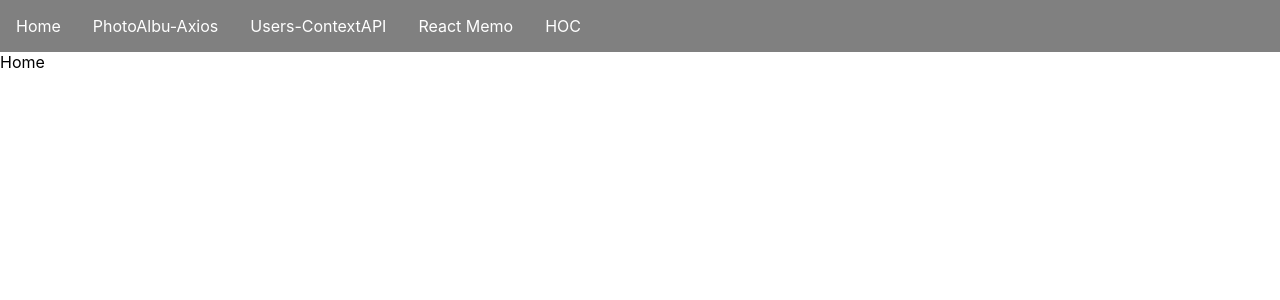
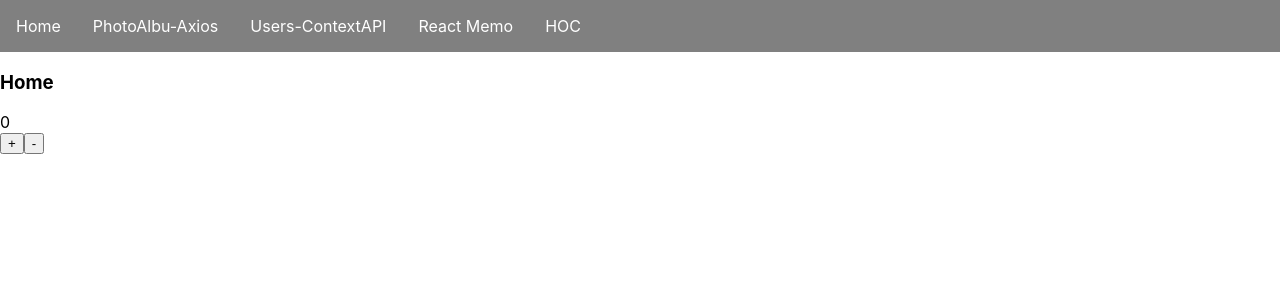
Before and after one commit to SanuKumar/react-brushup, a React (Create React App) app: page / in a window 1280 px wide. Shown: the top 300 px of the page. Built offline with nearby package versions, Linux system fonts and the light colour scheme; no server answers.

Commit message:
added error boundry

```diff
--- a/src/App.js
+++ b/src/App.js
@@ -6,6 +6,7 @@ import Header from "./components/Header/Header";
 import User from "./components/Users/User_ContextAPI";
 import ParentMemo from "./components/Memo/Parent";
 import { HOC, HOCRed, HOCGreen } from "./components/HOC";
+import ErrorBoundary from "./components/ErrorBoundry";
 import "./App.css";
 
 const UserData = createContext();
@@ -29,10 +30,10 @@ const App = () => {
     setUsers(data);
   };
   return (
-    <>
+    <ErrorBoundary>
       <Header />
       <Routes>
-        <Route exact path="/" element={<Home />} />
+        <Route exact path="/" element={<Home component={HOC} />} />
         <Route exact path="/photos" element={<PhotoAlbum />} />
         <Route
           exact
@@ -48,14 +49,14 @@ const App = () => {
           exact
           path="/hoc"
           element={
-            <div>
+            <>
               <HOCRed component={HOC} />
               <HOCGreen component={HOC} />
-            </div>
+            </>
           }
         />
       </Routes>
-    </>
+    </ErrorBoundary>
   );
 };
 
--- /dev/null
+++ b/src/components/ErrorBoundry/index.js
@@ -0,0 +1,25 @@
+import React from "react";
+
+class ErrorBoundary extends React.Component {
+  constructor(props) {
+    super(props);
+    this.state = { hasError: false };
+  }
+  static getDerivedStateFromError(error) {
+    // It will update the state so the next render shows the fallback UI.
+    return { hasError: true };
+  }
+  componentDidCatch(error, info) {
+    // It will catch error in any component below. We can also log the error to an error reporting service.
+    console.log("error", error);
+    console.log("info", info);
+  }
+  render() {
+    if (this.state.hasError) {
+      return <div>Something is wrong.</div>;
+    }
+    return this.props.children;
+  }
+}
+
+export default ErrorBoundary;
--- a/src/components/HOC/index.js
+++ b/src/components/HOC/index.js
@@ -12,7 +12,6 @@ export const HOC = () => {
 };
 
 export function HOCRed(props) {
-  console.log(props);
   return (
     <h2 style={{ backgroundColor: "red", width: 100, textAlign: "center" }}>
       <props.component />
--- a/src/components/Home/Home.js
+++ b/src/components/Home/Home.js
@@ -1,7 +1,12 @@
 import React from "react";
 
-const Home = () => {
-  return <div>Home</div>;
+const Home = (props) => {
+  return (
+    <>
+      <h3>Home</h3>
+      <props.component />
+    </>
+  );
 };
 
 export default Home;
```
